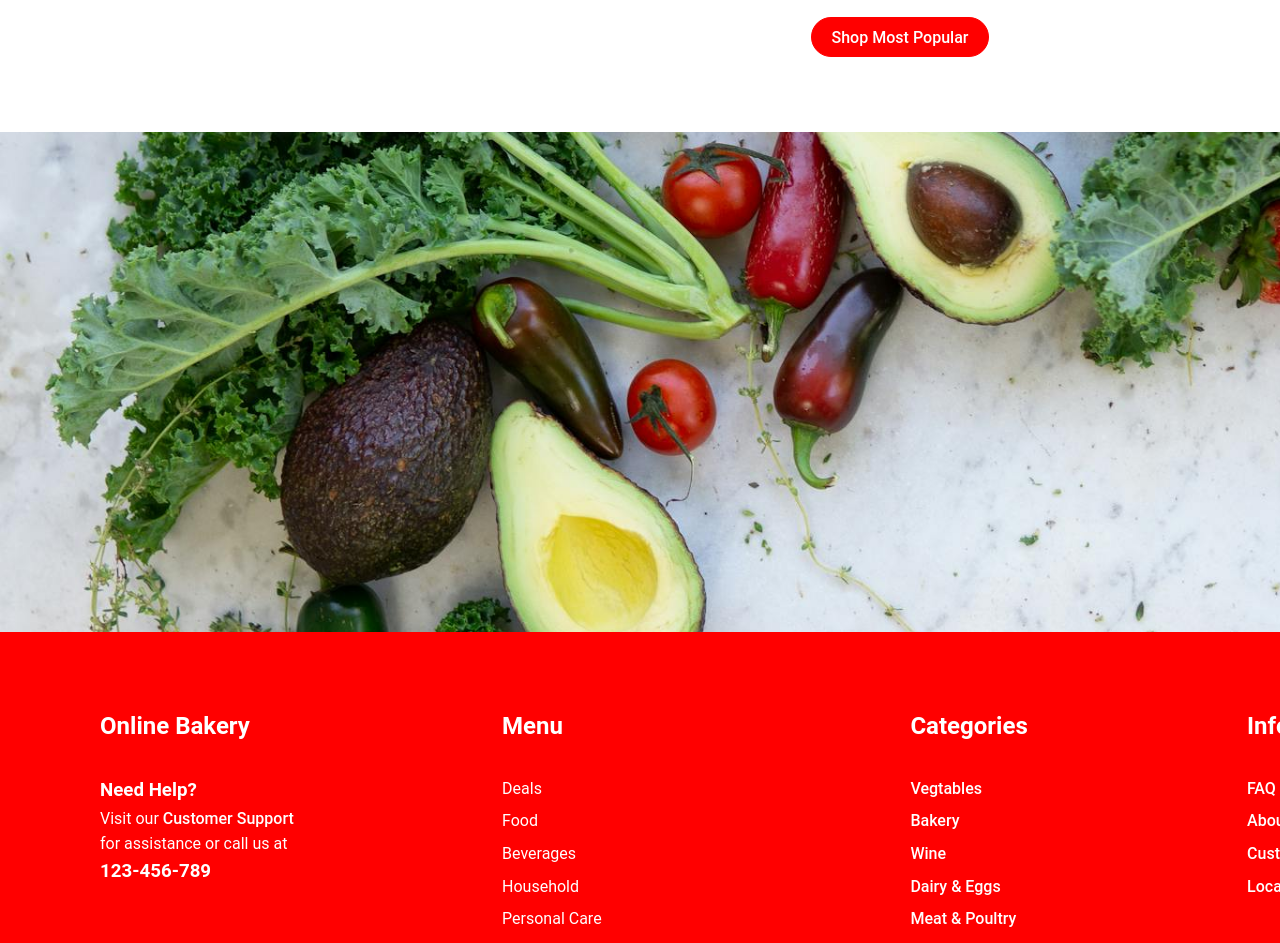
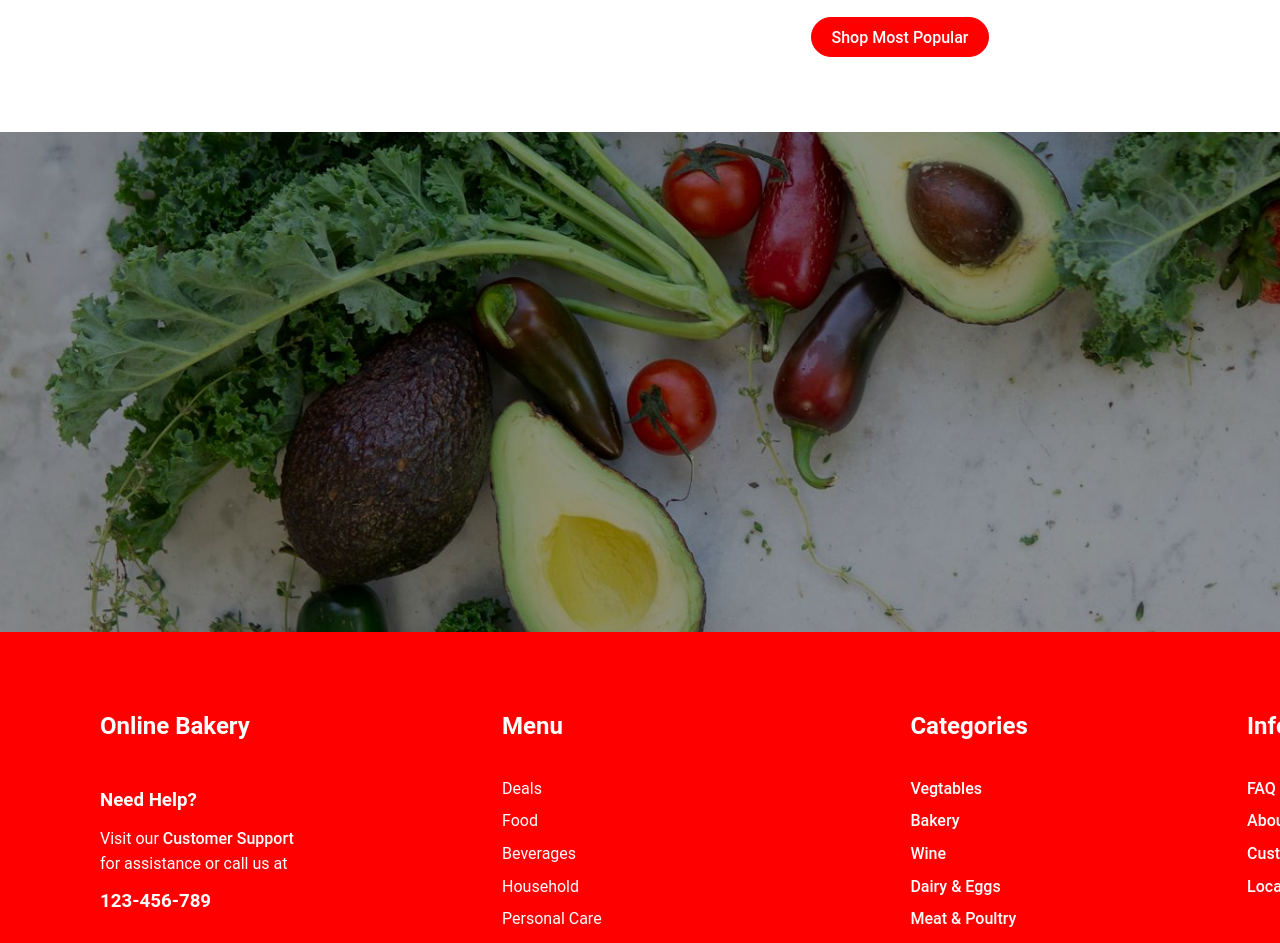
Before and after one commit to nemetht91/Online-Store, a React (Vite) app in the folder client/: page / in a window 1280 px wide. Shown: the part 3620-4563 px from the top of the page. Built offline with nearby package versions, Linux system fonts and the light colour scheme.

Commit message:
small changes

```diff
--- a/client/src/components/footer/footer.css
+++ b/client/src/components/footer/footer.css
@@ -5,6 +5,7 @@ footer{
 
 .banner{
     height: 500px;
+    background-color: black;
 }
 
 .banner img{
@@ -12,6 +13,7 @@ footer{
     height: 100%;
     object-fit: cover;
     object-position: center;
+    opacity: 60%;
 }
 
 .footer-nav{
@@ -31,6 +33,10 @@ footer{
     align-items: flex-start;
     padding: 0px;
     font-size: 1rem;
+}
+
+.help h3{
+    padding: 10px 0px;
 }
 
 .footer-nav h2{
```
